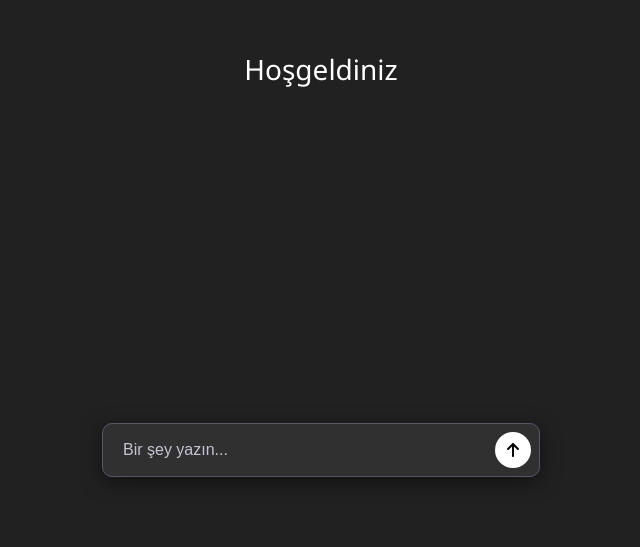
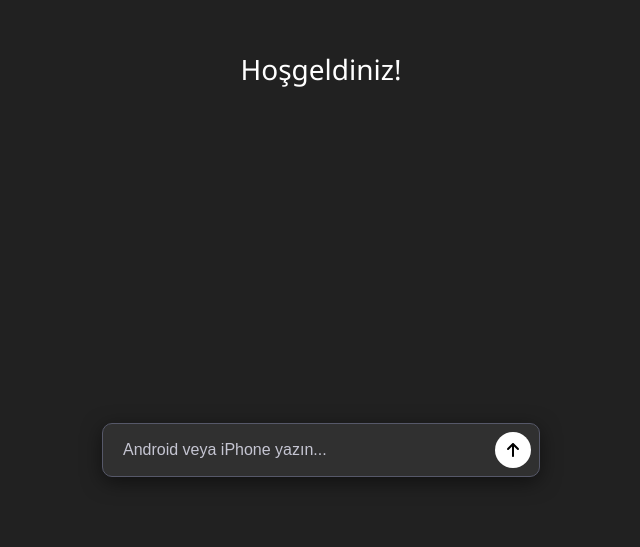
Before and after one commit to zyr1on/Phone-filter, a Flask app: page / in a window 1280 px wide. Shown: the top 547 px of the page, without its empty margins (319-959 px from the left). Run offline with Flask 3, Linux system fonts and the light colour scheme.

Commit message:
Update index.html

```diff
--- a/ui_test/templates/index.html
+++ b/ui_test/templates/index.html
@@ -3,15 +3,17 @@
 <head>
   <meta charset="UTF-8">
   <meta name="viewport" content="width=device-width, initial-scale=1.0">
-  <title>ChatGPT Arayüz</title>
+  <title>Telefon Arama</title>
   <link rel="stylesheet" href="{{ url_for('static', filename='style.css') }}">
 </head>
 <body>
   <div id="container">
-    <div id="message">Hoşgeldiniz</div>
+    <div id="chat-area"></div>
+    <div id="message">Hoşgeldiniz!</div>
+    <div id="phone-results"></div>
     <div id="prompt-container">
       <div id="input-wrapper">
-        <input type="text" id="userInput" placeholder="Bir şey yazın..." />
+        <input type="text" id="userInput" placeholder="Android veya iPhone yazın..." />
         <button id="composer-submit-button" aria-label="İstem gönder">
           <svg width="18" height="18" viewBox="0 0 18 18" fill="none" xmlns="http://www.w3.org/2000/svg" class="icon-md">
             <path d="M7.99992 14.9993V5.41334L4.70696 8.70631C4.31643 9.09683 3.68342 9.09683 3.29289 8.70631C2.90237 8.31578 2.90237 7.68277 3.29289 7.29225L8.29289 2.29225L8.36906 2.22389C8.76184 1.90354 9.34084 1.92613 9.70696 2.29225L14.707 7.29225L14.7753 7.36842C15.0957 7.76119 15.0731 8.34019 14.707 8.70631C14.3408 9.07242 13.7618 9.09502 13.3691 8.77467L13.2929 8.70631L9.99992 5.41334V14.9993C9.99992 15.5516 9.55221 15.9993 8.99992 15.9993C8.44764 15.9993 7.99993 15.5516 7.99992 14.9993Z" fill="currentColor"></path>
@@ -20,7 +22,6 @@
       </div>
     </div>
   </div>
-
   <script src="{{ url_for('static', filename='script.js') }}"></script>
 </body>
 </html>
```
